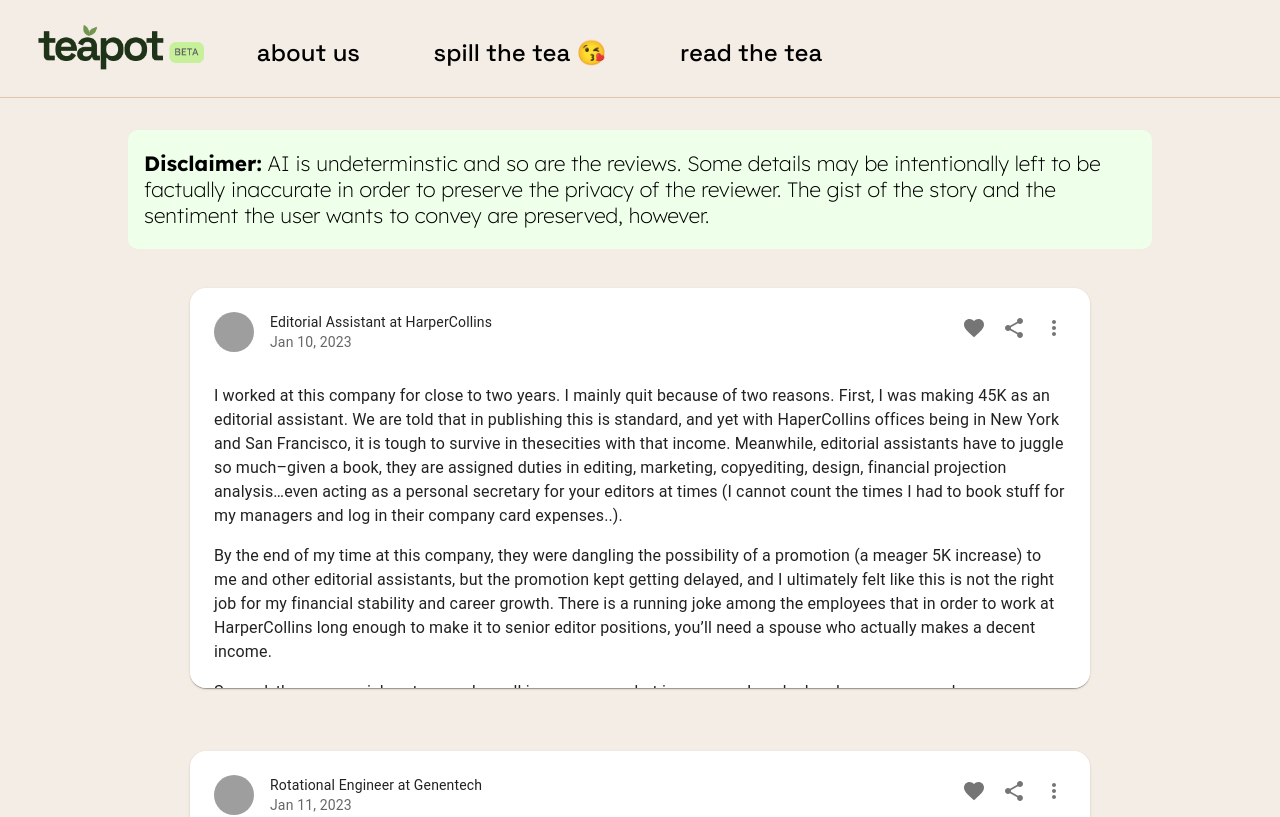
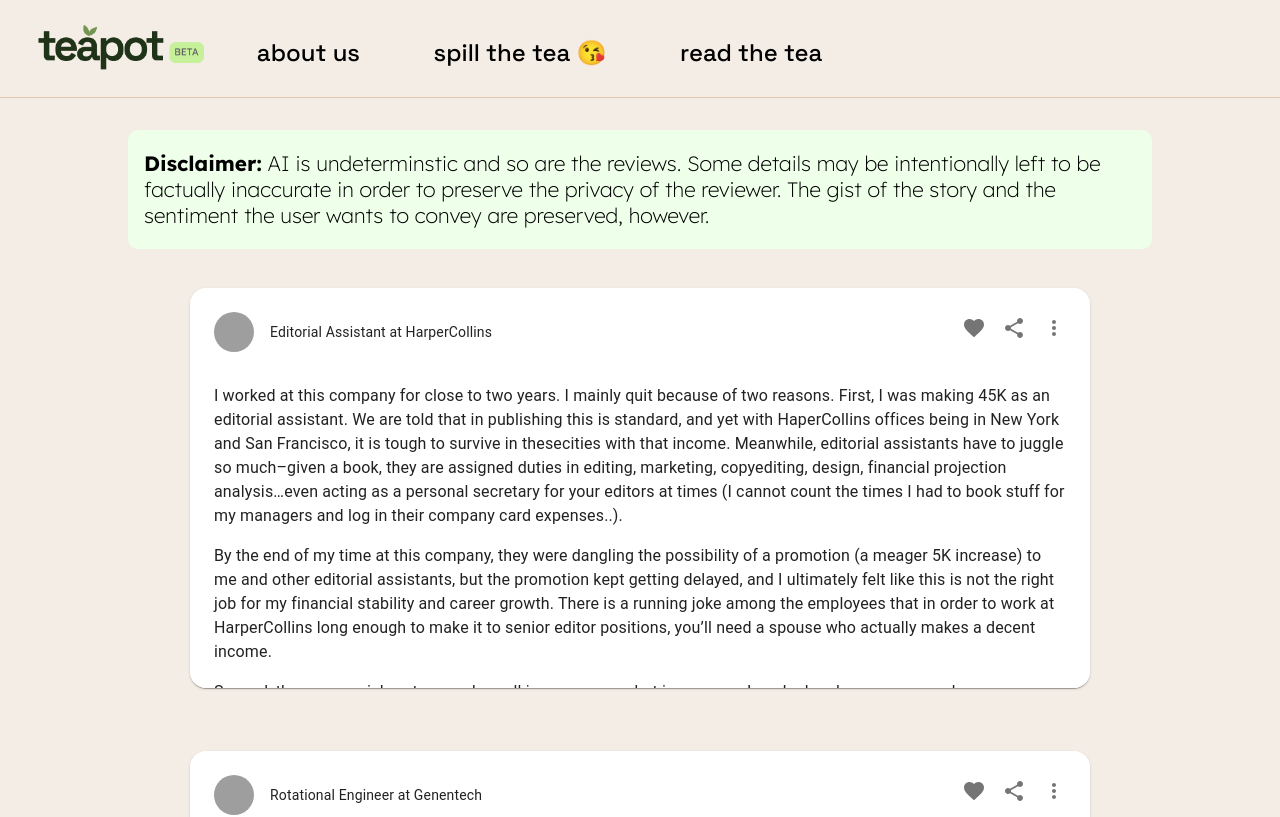
Before and after one commit to bookvacuum/teapot-landing, a Next.js app: page /readtea in a window 1280 px wide. Shown: the top 817 px of the page. Built offline with nearby package versions, Linux system fonts and the light colour scheme; grey boxes are pictures that could not be loaded; a web font is replaced by a local one.

Commit message:
added createdAt on card

```diff
--- a/components/reviewplain.js
+++ b/components/reviewplain.js
@@ -19,7 +19,7 @@
 
 //Write a fetcher function to wrap the native fetch function and return the result of a call to url in json format
 
-export default function RecipeReviewCard({title, date, content, company, role}) {
+export default function RecipeReviewCard({title, createdAt, content, company, role}) {
 
   return (
 <Card
@@ -73,7 +73,7 @@
           </ButtonGroup>
         }
         title= {`${role} at ${company}`}
-        subheader={date}
+        subheader={createdAt}
       />
       <CardContent>
 
```
